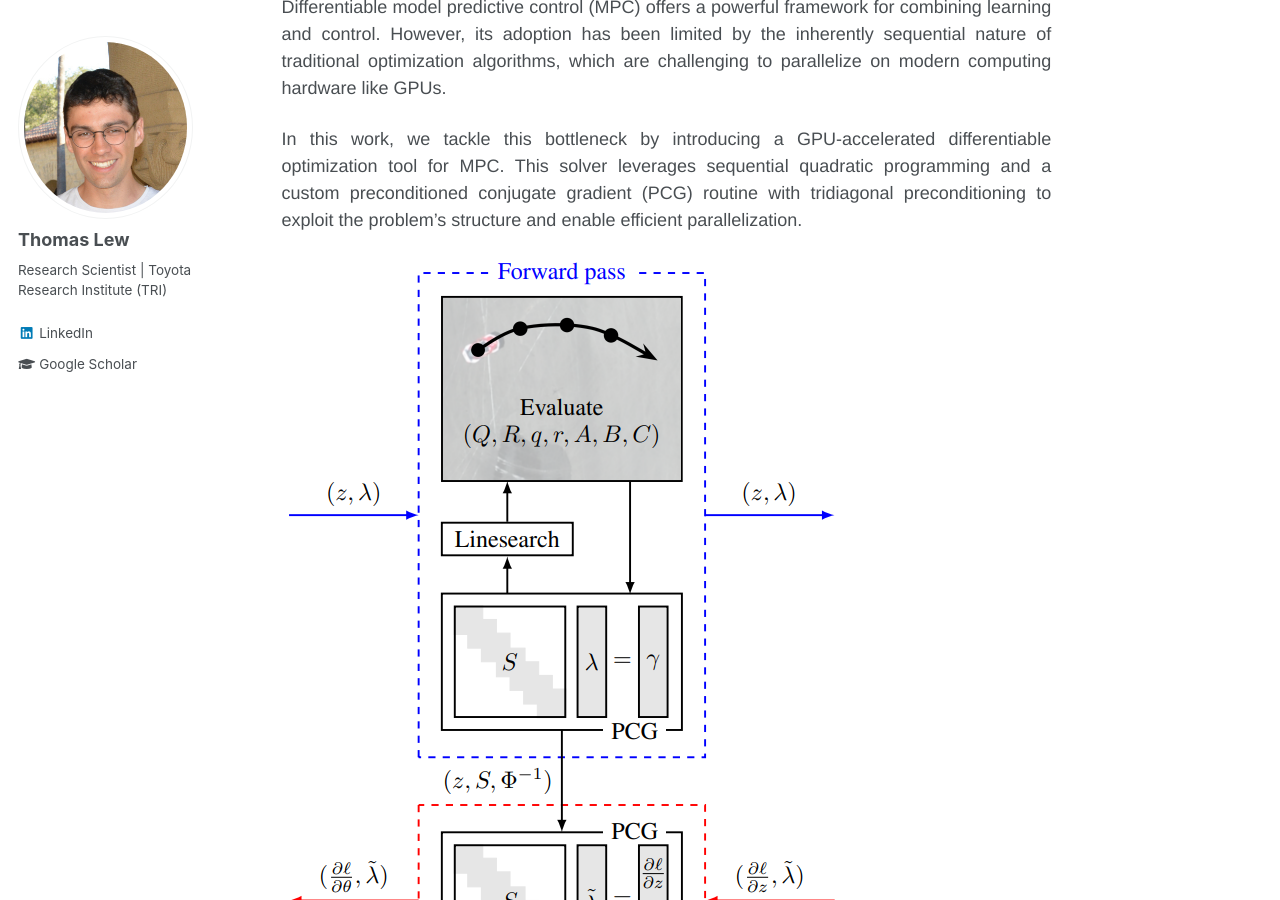
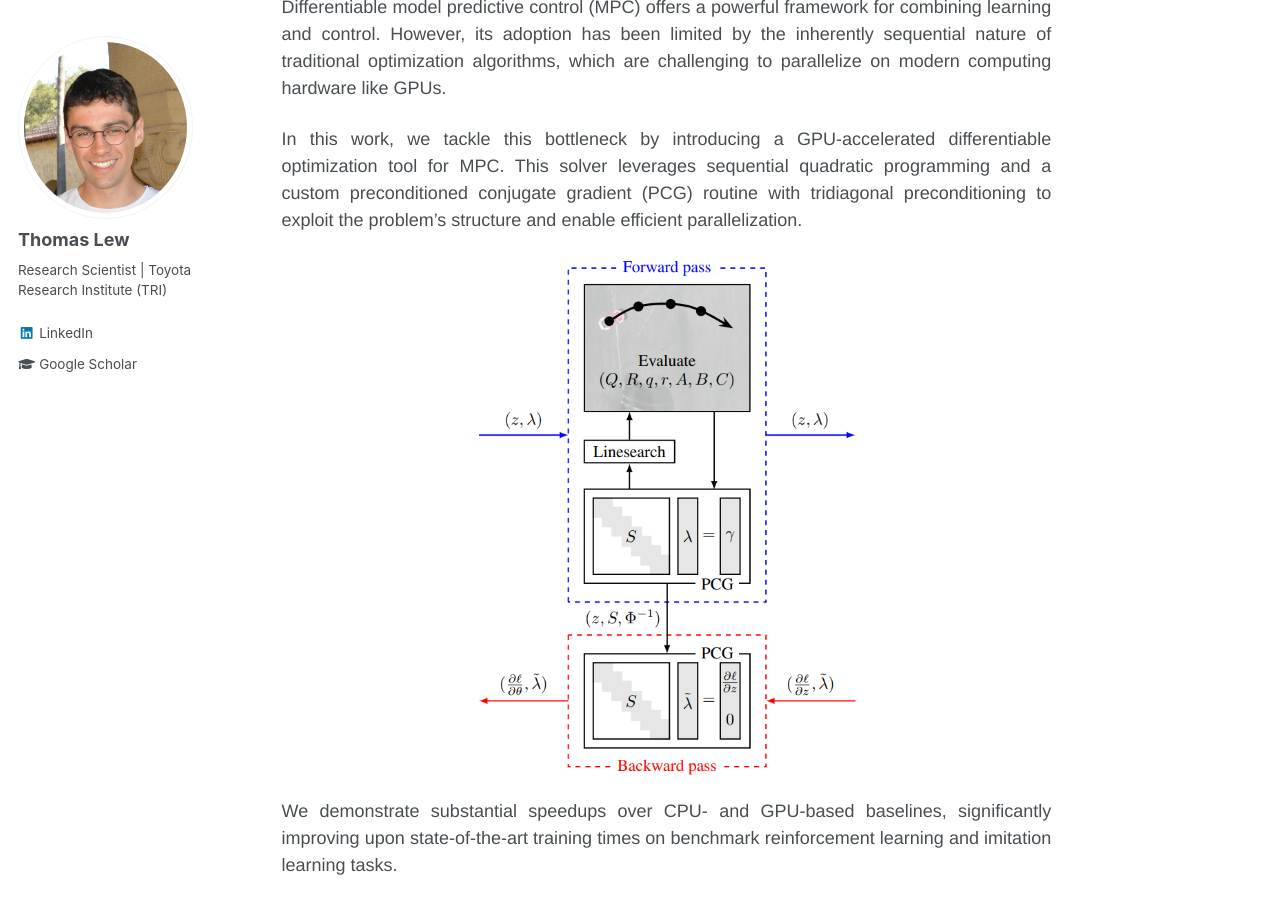
Before and after one commit to thomasjlew/thomasjlew.github.io, a Jekyll site: the page built from _preprints/2025-10-27_diffmpc.md, in a window 1280 px wide and 900 px high, scrolled down 321 px. Built offline with Jekyll 4.4.1, drawn with Linux system fonts in a browser that asks for light colours.

Commit message:
Updated diffmpc.

```diff
--- a/_preprints/2025-10-27_diffmpc.md
+++ b/_preprints/2025-10-27_diffmpc.md
@@ -23,7 +23,9 @@ Differentiable model predictive control (MPC) offers a powerful framework for co
 
 In this work, we tackle this bottleneck by introducing a GPU-accelerated differentiable optimization tool for MPC. This solver leverages sequential quadratic programming and a custom preconditioned conjugate gradient (PCG) routine with tridiagonal preconditioning to exploit the problem's structure and enable efficient parallelization.
 
-![diffmpc_alg](/images/diffmpc/diffmpc.png)
+<p align="center">
+  <img src="/images/diffmpc/diffmpc.png" alt="Differentiable MPC algorithm." width="50%">
+</p>
 
 We demonstrate substantial speedups over CPU- and GPU-based baselines, significantly improving upon state-of-the-art training times on benchmark reinforcement learning and imitation learning tasks.
 
```
Also changed, not shown: _pages/about.md (+1 -1 lines).
